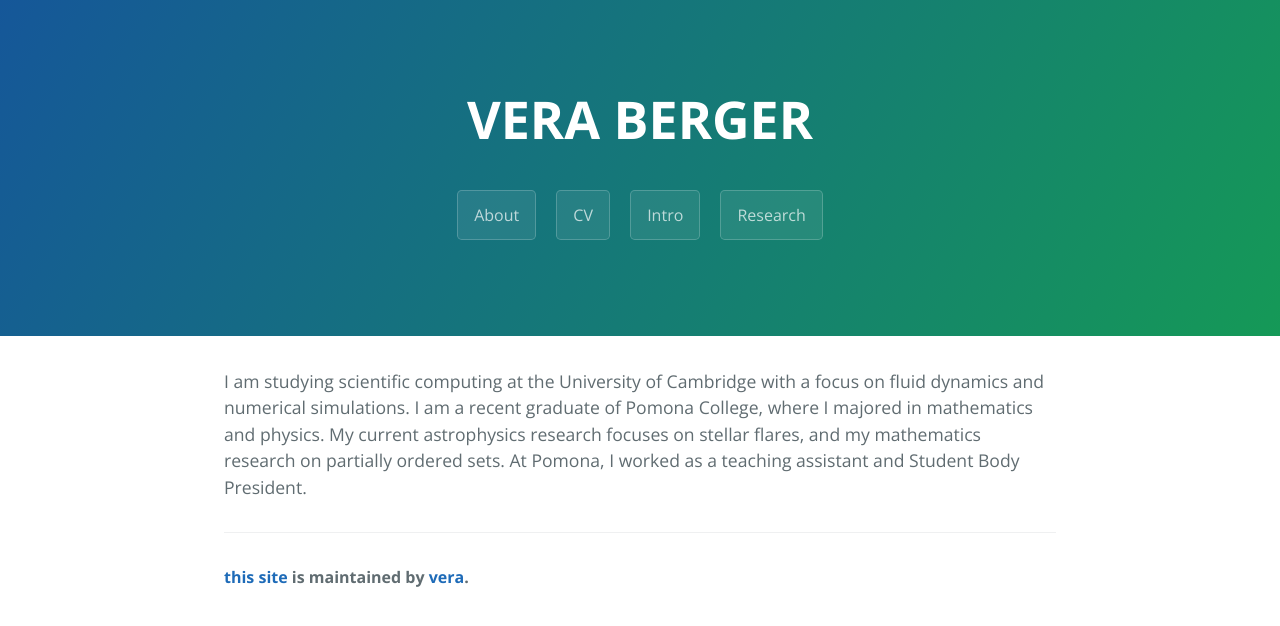
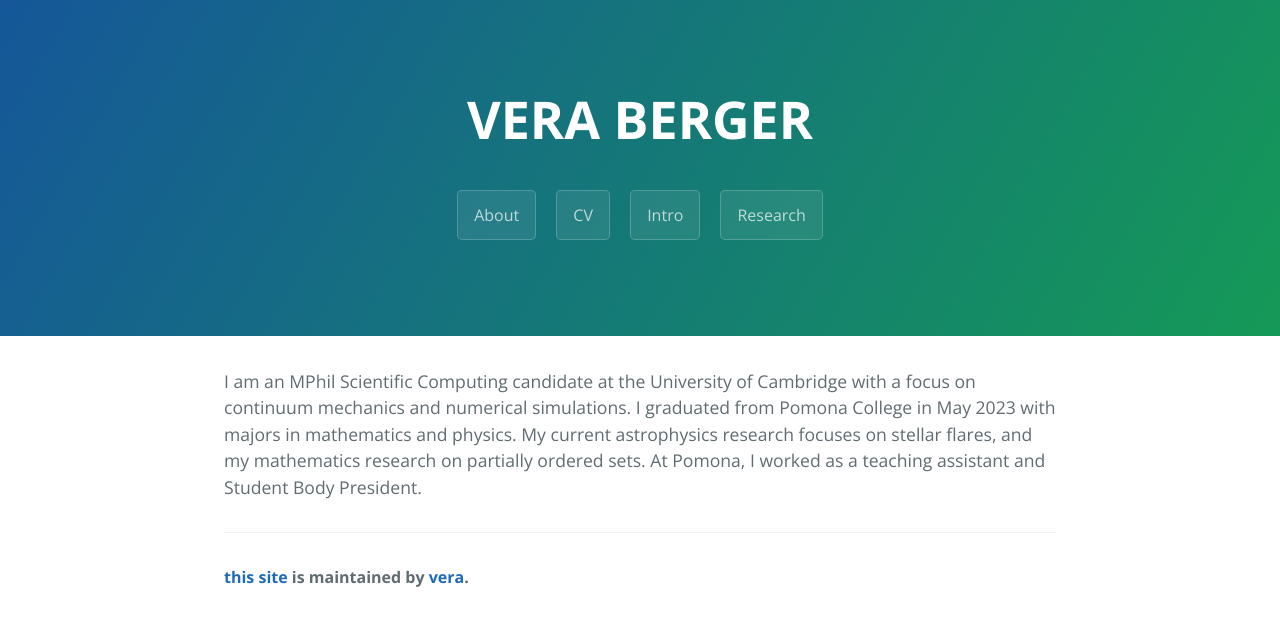
Before and after one commit to veraberger/veraberger.github.io, a Jekyll site: the page built from index.md, in a window 1280 px wide. Shown: the top 626 px of the page. Built offline with Jekyll 4.4.1, drawn with Linux system fonts in a browser that asks for light colours.

Commit message:
Update index.md

```diff
--- a/index.md
+++ b/index.md
@@ -4,4 +4,5 @@ layout: template
 filename: index
 ---
 
-I am studying scientific computing at the University of Cambridge with a focus on fluid dynamics and numerical simulations. I am a recent graduate of Pomona College, where I majored in mathematics and physics. My current astrophysics research focuses on stellar flares, and my mathematics research on partially ordered sets. At Pomona, I worked as a teaching assistant and Student Body President.
+
+I am an MPhil Scientific Computing candidate at the University of Cambridge with a focus on continuum mechanics and numerical simulations. I graduated from Pomona College in May 2023 with majors in mathematics and physics. My current astrophysics research focuses on stellar flares, and my mathematics research on partially ordered sets. At Pomona, I worked as a teaching assistant and Student Body President.
```
